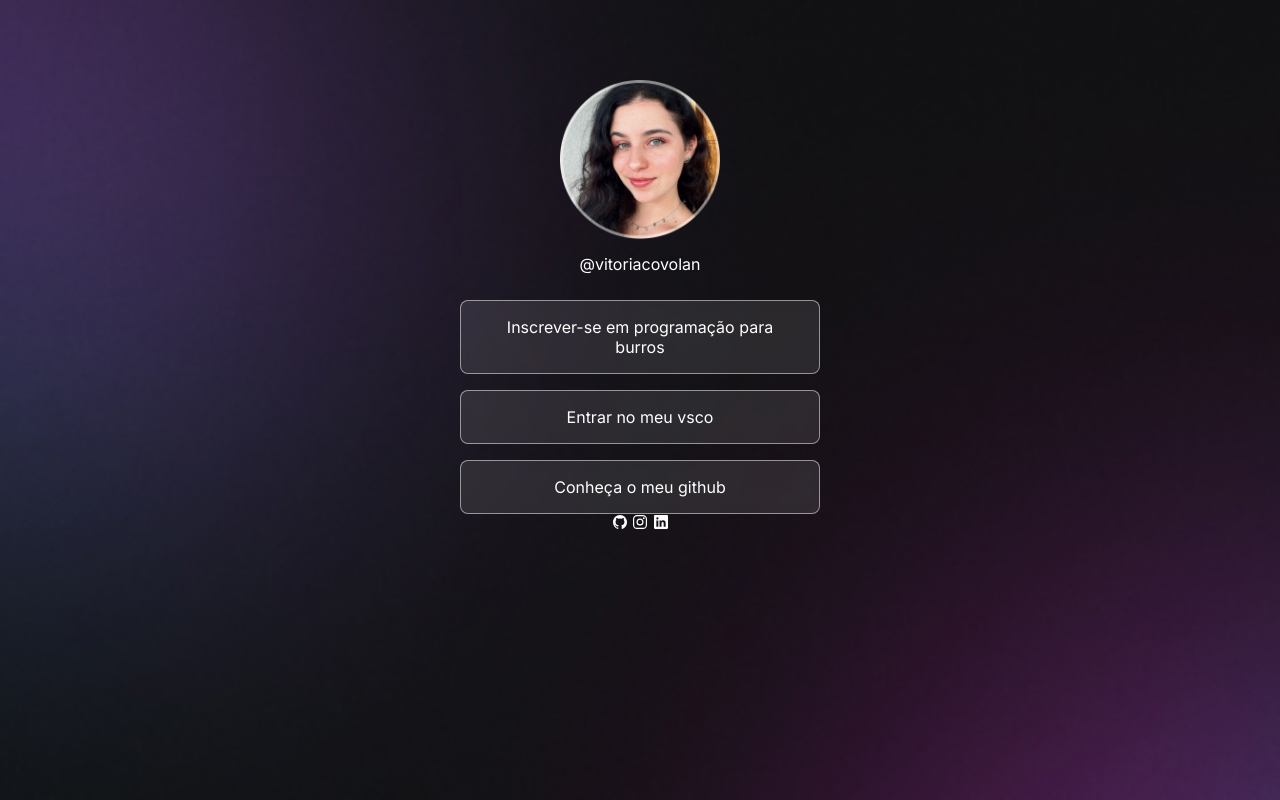
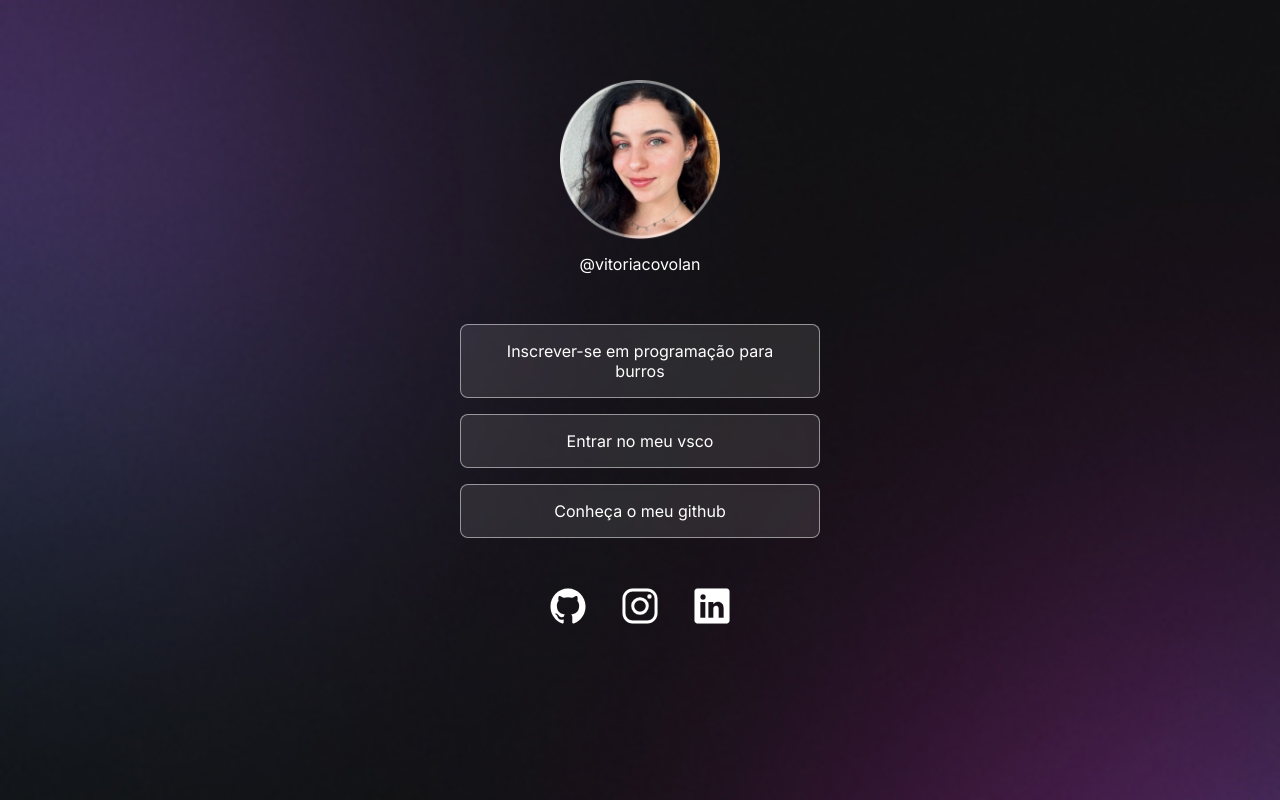
Before and after one commit to Vicovolan/Projeto-discover, a plain HTML site: page index.html in a window 1280 px wide. Drawn offline with nearby package versions, Linux system fonts and the light colour scheme.

Commit message:
feat: botões de acesso a instagram, linkedin e git

```diff
--- a/index.html
+++ b/index.html
@@ -35,9 +35,16 @@
       <div id="social-links">
        <!-- <ion-icon name="heart"></ion-icon>
         colocar o icone de coração-->
+        <a href="https://github.com/Vicovolan" target="_blank">
         <ion-icon name="logo-github"></ion-icon>
+       </a>
+       <a href="https://www.instagram.com/vitoria_covolan/" target="_blank">
         <ion-icon name="logo-instagram"></ion-icon>
+        </a>
+        <a href="https://www.linkedin.com/in/vitoria-stoffel-covolan-b22a6721b/" target="_blank">
         <ion-icon name="logo-linkedin"></ion-icon>
+      </a>
+
       </div>
     </div>
     <script
--- a/style.css
+++ b/style.css
@@ -41,6 +41,7 @@ ul{
     display: flex;
     flex-direction: column;
     gap:16px;
+    padding: 24px 0;
 }
 ul li a{
 
@@ -68,3 +69,17 @@ ul li a:hover{
 background: rgba(255,255,255,0.05);
 border: 1.5px solid white;
 }
+
+/*social links*/
+#social-links{
+    display: flex;
+    justify-content: center;
+    gap: 32px;
+    padding: 24px 0;
+    font-size: 40px;
+
+}
+#social-links a:hover{
+    background: rgba(22,255,255,0.2);/* pra quando colocar o mouse em cima, ele ficar com um circulo em volta*/
+    padding: 16px;
+}
```
